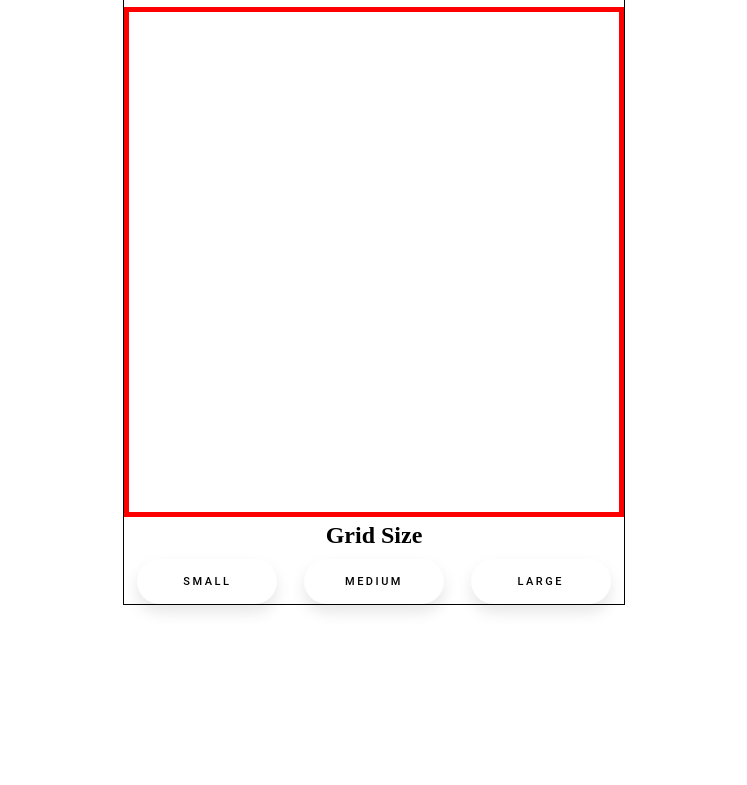
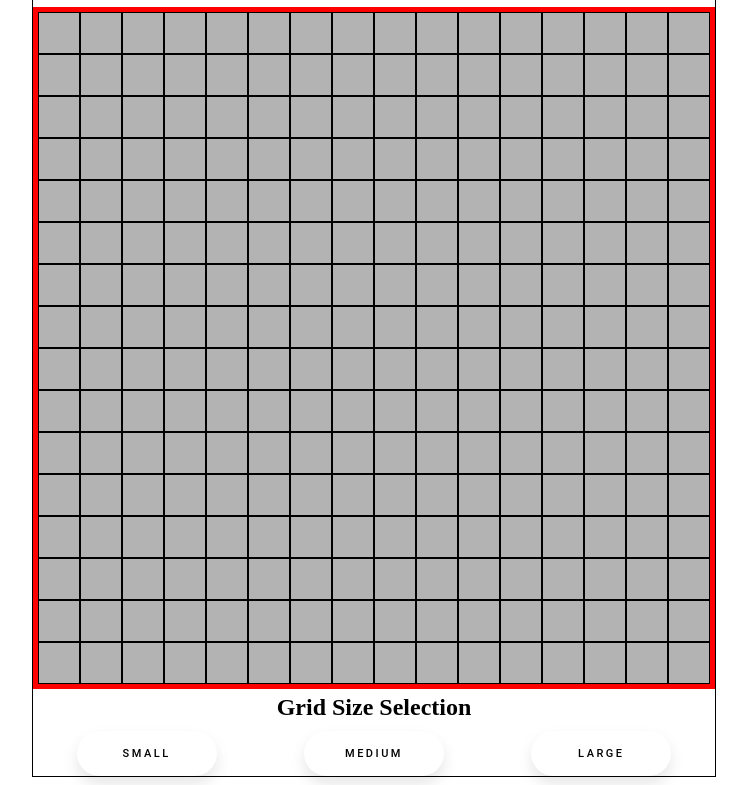
Before and after one commit to WeitlerT/etch-a-sketch, a plain HTML site: page index.html in a window 1280 px wide. Shown: the part 82-867 px from the top of the page, without its empty margins (266-1013 px from the left). Before the commit the page ends 800 px from the top, so only its background shows below. Drawn offline with Linux system fonts and the light colour scheme.

Commit message:
Small name change

```diff
--- a/index.html
+++ b/index.html
@@ -14,7 +14,7 @@
         <div class="grid-wrapper">
 
         </div>
-        <h2>Grid Size</h2>
+        <h2>Grid Size Selection</h2>
         <div class="btn-wrapper">
             <button id="lBtn">Large</button>
             <button id="mBtn">Medium</button>
--- a/script.js
+++ b/script.js
@@ -16,6 +16,7 @@ function makeTable(n1,n2,size){
         wrapper.appendChild(div).className = `divCell ${size}`;
     }
 }
+makeTable(16,16,'small');
 
 function tableSize(e){
     // console.log(e.target);
--- a/style.css
+++ b/style.css
@@ -16,6 +16,7 @@ body{
     grid-template-columns: repeat(16, 1fr);
     border: 5px red solid;
     min-height: 500px;
+    background-color: rgba(128, 128, 128, 0.599);
 }
 
 .grid-wrapper > div {
```
